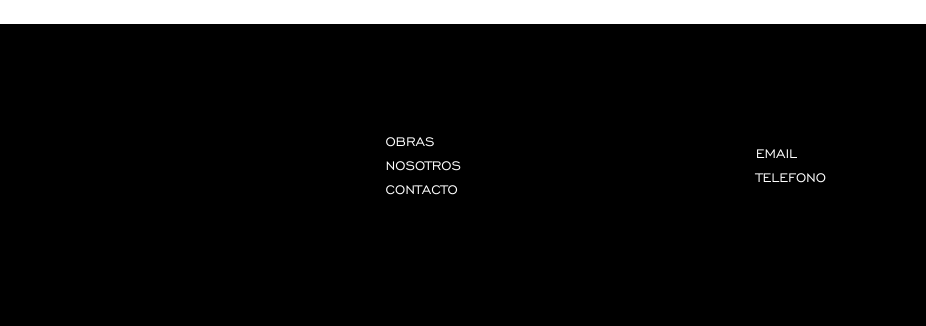
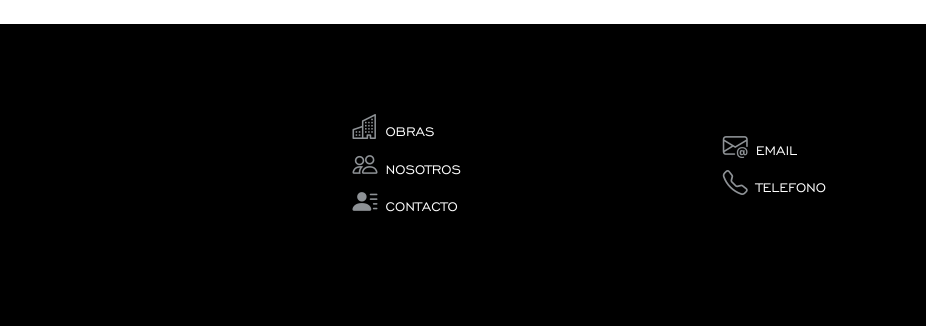
Before and after one commit to luigi-coder/BauConstrucciones, a plain HTML site: page index.html in a window 1280 px wide. Shown: the part 1675-2001 px from the top of the page, 354-1280 px from the left. Drawn offline with nearby package versions, Linux system fonts and the light colour scheme.

Commit message:
pequenias modificaciones en el index

```diff
--- a/index.html
+++ b/index.html
@@ -5,6 +5,7 @@
     <meta http-equiv="X-UA-Compatible" content="IE=edge">
     <meta name="viewport" content="width=device-width, initial-scale=1.0">
     <link rel="stylesheet" href="https://stackpath.bootstrapcdn.com/bootstrap/4.5.0/css/bootstrap.min.css" integrity="sha384-9aIt2nRpC12Uk9gS9baDl411NQApFmC26EwAOH8WgZl5MYYxFfc+NcPb1dKGj7Sk" crossorigin="anonymous">
+    <link rel="stylesheet" href="https://cdn.jsdelivr.net/npm/bootstrap-icons@1.10.2/font/bootstrap-icons.css">
     <link rel="stylesheet" href="css/slider.css">
     <link rel="stylesheet" href="css/style.css">
     <title>Document</title>
@@ -219,15 +220,15 @@
                     <div class="col-md-8 row">
                         <div class="col-md-6">
                             <ul>
-                                <li>obras</li>
-                                <li>nosotros</li>
-                                <li>contacto</li>
+                                <li><i class="bi bi-buildings"></i>obras</li>
+                                <li><i class="bi bi-people"></i>nosotros</li>
+                                <li><i class="bi bi-person-lines-fill"></i>contacto</li>
                             </ul>
                         </div>
                         <div class="col-md-6">
                             <ul>
-                                <li>email</li>
-                                <li>telefono</li>
+                                <li><i class="bi bi-envelope-at"></i>email</li>
+                                <li><i class="bi bi-telephone"></i>telefono</li>
                             </ul>
                         </div>
                     </div>
```
